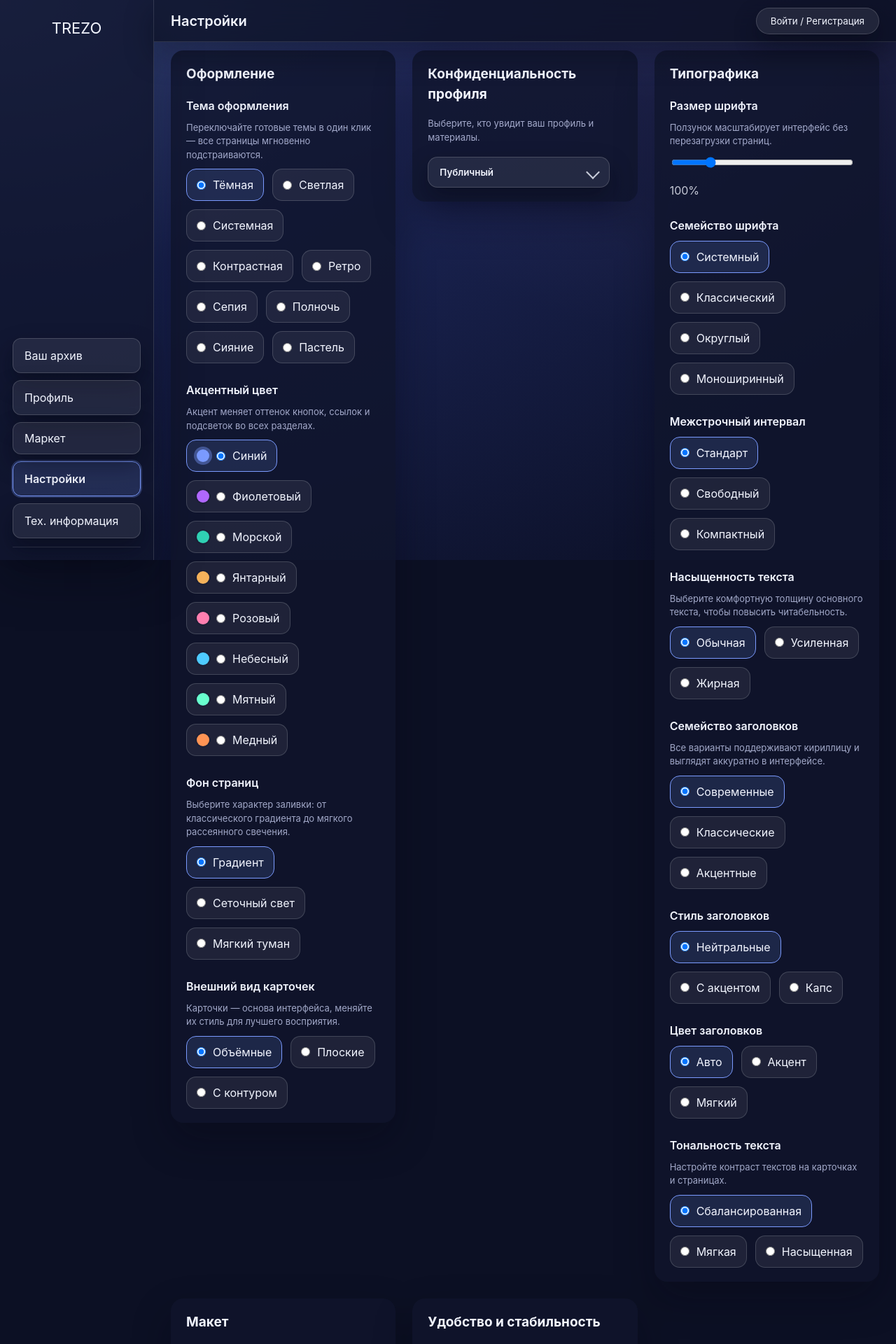
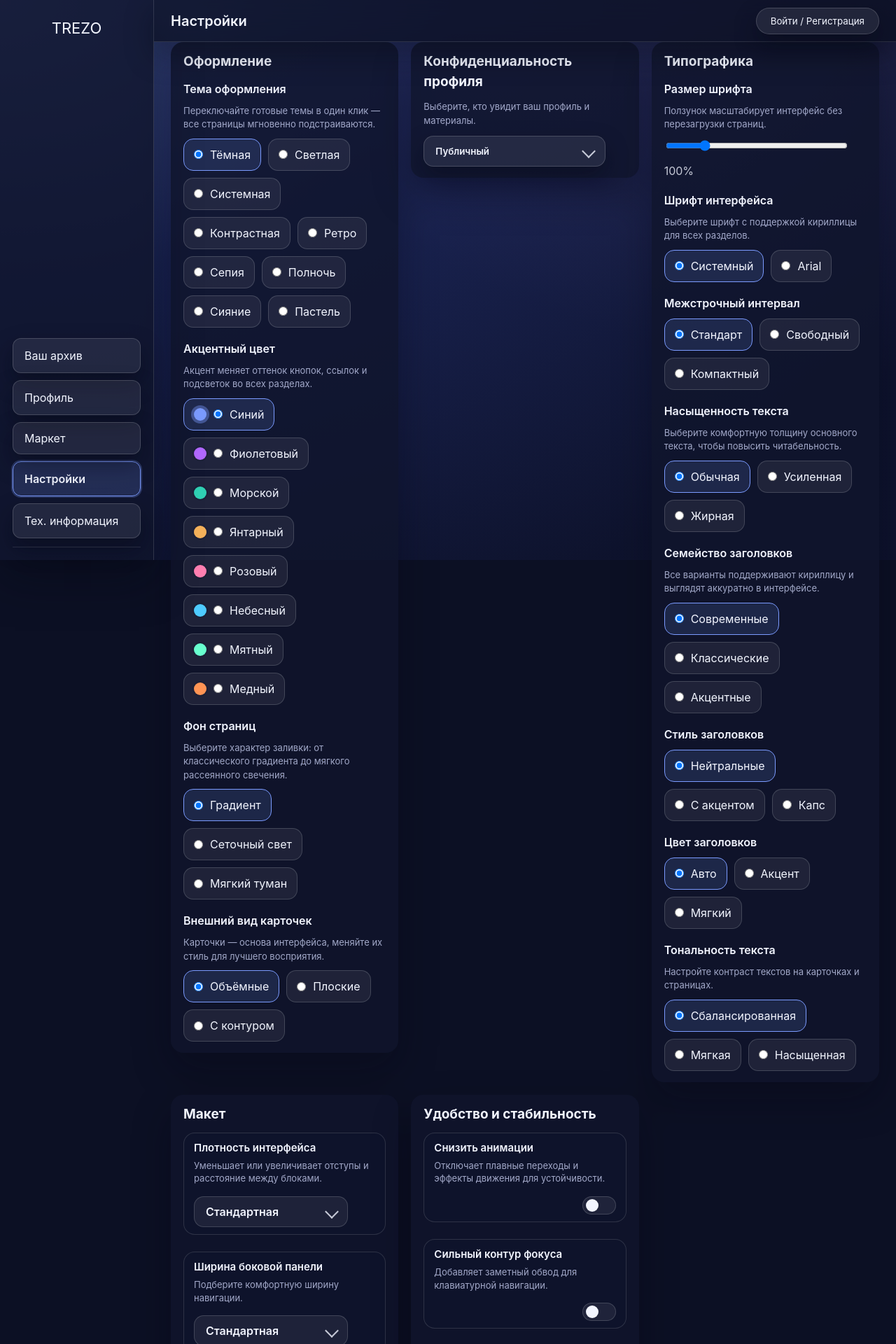
Before and after one commit to JasonVoorchees/Mysite_v.2, a Django app: page /settings.html in a window 1280 px wide. Shown: the top 1920 px of the page at 70% size. Run offline with Django 4.2, Linux system fonts and the light colour scheme.

Commit message:
Refine spacing and add font preference

```diff
--- a/core/static/css/settings.css
+++ b/core/static/css/settings.css
@@ -1,5 +1,6 @@
-.settings-grid{display:grid;grid-template-columns:repeat(auto-fit,minmax(320px,1fr));gap:var(--gap);align-items:start;align-content:start;grid-auto-flow:row dense;margin:0;}
-.card.settings-card{background:var(--card);border-radius:18px;padding:var(--space-md) calc(var(--space-md) + 2px);box-shadow:0 24px 56px rgba(5,7,18,0.32);display:flex;flex-direction:column;gap:calc(var(--space-sm) + 2px);margin:0}
+.settings-page .main{padding-top:60px;}
+.settings-grid{display:grid;grid-template-columns:repeat(auto-fit,minmax(320px,1fr));gap:18px;align-items:start;align-content:start;grid-auto-flow:row dense;margin:0;}
+.card.settings-card{background:var(--card);border-radius:18px;padding:14px 18px 16px;box-shadow:0 24px 56px rgba(5,7,18,0.32);display:flex;flex-direction:column;gap:12px;margin:0}
 body.theme-light .card.settings-card{box-shadow:0 14px 32px rgba(136,150,230,0.2);}
 body.theme-retro .card.settings-card{box-shadow:0 20px 44px rgba(14,16,28,0.38);}
 body.theme-sepia .card.settings-card{box-shadow:0 20px 44px rgba(60,32,18,0.36);}
@@ -7,9 +8,9 @@
 .settings-card h3{margin:0;font-size:16px;font-weight:600}
 .settings-note{margin:0;color:var(--muted);font-size:13px}
 .settings-group{display:flex;flex-direction:column;gap:10px}
-.settings-group+.settings-group{margin-top:8px}
-.settings-card .row{display:flex;align-items:center;gap:var(--space-xs);flex-wrap:wrap}
-.settings-card .row.range-row{gap:calc(var(--space-sm) + 2px)}
+.settings-group+.settings-group{margin-top:6px}
+.settings-card .row{display:flex;align-items:center;gap:10px;flex-wrap:wrap}
+.settings-card .row.range-row{gap:14px}
 .settings-card input[type='range']{width:260px;max-width:100%}
 .settings-card .radio{display:inline-flex;align-items:center;gap:10px;padding:10px 14px;background:color-mix(in srgb,var(--btn-bg) 86%, transparent);color:var(--btn-fg);border:1px solid var(--btn-border);border-radius:14px;transition:background-color .2s ease,color .2s ease,border-color .2s ease,transform .18s ease;cursor:pointer}
 .settings-card .radio:hover{background:var(--btn-bg-hover)}
@@ -17,7 +18,7 @@
 .settings-card .radio input{margin:0}
 .settings-card .radio input:focus-visible{outline:2px solid var(--accent);outline-offset:3px}
 .settings-card .radio input:checked+span,.settings-card .radio input:checked~span{font-weight:600}
-.theme-row{gap:10px}
+.theme-row{gap:8px}
 .theme-row label{color:var(--muted);}
 .settings-subtitle{font-size:16px;font-weight:600;margin:0}
 .accent-row .radio{position:relative;padding-left:42px}
@@ -32,7 +33,7 @@
 .accent-option--sky{--accent-swatch:#4ecbff;}
 .accent-option--mint{--accent-swatch:#68ffce;}
 .accent-option--copper{--accent-swatch:#ff9454;}
-.settings-option{display:flex;align-items:center;justify-content:space-between;gap:var(--space-sm);padding:calc(var(--space-xs) + 2px) var(--space-sm);border-radius:16px;background:color-mix(in srgb,var(--card) 88%, transparent);border:1px solid color-mix(in srgb,var(--btn-border) 80%, transparent);transition:background-color .2s ease,border-color .2s ease,box-shadow .2s ease;flex-wrap:wrap}
+.settings-option{display:flex;align-items:center;justify-content:space-between;gap:var(--space-sm);padding:10px 14px;border-radius:16px;background:color-mix(in srgb,var(--card) 88%, transparent);border:1px solid color-mix(in srgb,var(--btn-border) 80%, transparent);transition:background-color .2s ease,border-color .2s ease,box-shadow .2s ease;flex-wrap:wrap}
 .settings-option+ .settings-option{margin-top:var(--space-xs)}
 .settings-option:hover{border-color:color-mix(in srgb,var(--accent) 32%, transparent);box-shadow:0 12px 28px rgba(5,7,18,0.24)}
 .setting-option__info{display:flex;flex-direction:column;gap:4px;min-width:0}
--- a/core/static/css/style.css
+++ b/core/static/css/style.css
@@ -9,7 +9,8 @@
   --space-xl:32px;
   --space-xxl:40px;
   --gap:var(--space-lg);
-  --font-body:-apple-system,BlinkMacSystemFont,"Segoe UI",Roboto,Arial,sans-serif;
+  --ff-base:-apple-system,BlinkMacSystemFont,"Segoe UI",Roboto,Arial,sans-serif;
+  --font-body:var(--ff-base);
   --base-line-height:1.5;
   --app-gradient:
     radial-gradient(120% 120% at 0% 0%, rgba(119,148,255,.45) 0%, rgba(34,46,110,.65) 42%, rgba(14,19,46,.92) 100%),
@@ -890,10 +891,11 @@
 body.theme-contrast .file-card:hover{box-shadow:0 20px 42px rgba(0,18,40,0.38);}
 body.theme-contrast .news-card:hover .news-toggle{box-shadow:0 20px 40px rgba(0,18,40,0.36);}
 
-body.font-system{--font-body:-apple-system,BlinkMacSystemFont,"Segoe UI",Roboto,Arial,sans-serif;}
-body.font-serif{--font-body:"Georgia","Times New Roman",serif;}
-body.font-rounded{--font-body:"Nunito","Segoe UI","Arial Rounded MT Bold",sans-serif;}
-body.font-mono{--font-body:"IBM Plex Mono","SFMono-Regular","Consolas","Courier New",monospace;}
+body.font-system{--ff-base:-apple-system,BlinkMacSystemFont,"Segoe UI",Roboto,Arial,sans-serif;}
+body.font-serif{--ff-base:"Georgia","Times New Roman",serif;}
+body.font-rounded{--ff-base:"Nunito","Segoe UI","Arial Rounded MT Bold",sans-serif;}
+body.font-mono{--ff-base:"IBM Plex Mono","SFMono-Regular","Consolas","Courier New",monospace;}
+body.font-arial{--ff-base:"Arial","Helvetica",sans-serif;}
 
 body.line-normal{--base-line-height:1.5;}
 body.line-relaxed{--base-line-height:1.7;}
--- a/core/static/js/prefs.js
+++ b/core/static/js/prefs.js
@@ -24,8 +24,10 @@
   };
   const themeClasses=['theme-dark','theme-light','theme-retro','theme-sepia','theme-contrast','theme-midnight','theme-aurora','theme-pastel'];
   const accentClasses=['accent-blue','accent-violet','accent-emerald','accent-amber','accent-rose','accent-sky','accent-mint','accent-copper'];
-  const fontClasses={system:'font-system',serif:'font-serif',rounded:'font-rounded',mono:'font-mono'};
-  const fontClassValues=Object.values(fontClasses);
+  const fontStacks={
+    system:'-apple-system,BlinkMacSystemFont,"Segoe UI",Roboto,Arial,sans-serif',
+    arial:'"Arial","Helvetica",sans-serif',
+  };
   const lineClasses={normal:'line-normal',relaxed:'line-relaxed',compact:'line-compact'};
   const lineClassValues=Object.values(lineClasses);
   const densityClasses={cozy:'density-cozy',compact:'density-compact',spacious:'density-spacious'};
@@ -96,9 +98,10 @@
     else { body.classList.add('accent-'+DEFAULTS.accent); }
 
     // Typography
-    body.classList.remove(...fontClassValues);
-    const fontClass=fontClasses[prefs.fontFamily] || fontClasses[DEFAULTS.fontFamily];
-    body.classList.add(fontClass);
+    body.classList.remove('font-system','font-serif','font-rounded','font-mono','font-arial');
+    const fontKey = typeof prefs.fontFamily === 'string' ? prefs.fontFamily : DEFAULTS.fontFamily;
+    const fontStack = fontStacks[fontKey] || fontStacks[DEFAULTS.fontFamily];
+    document.documentElement.style.setProperty('--ff-base', fontStack);
 
     body.classList.remove(...lineClassValues);
     const lineClass=lineClasses[prefs.lineHeight] || lineClasses[DEFAULTS.lineHeight];
--- a/core/static/js/settings.js
+++ b/core/static/js/settings.js
@@ -5,7 +5,7 @@
 
   const allowedThemes = ['dark','light','retro','sepia','contrast','midnight','aurora','pastel','system'];
   const allowedAccents = ['blue','violet','emerald','amber','rose','sky','mint','copper'];
-  const allowedFontFamilies = ['system','serif','rounded','mono'];
+  const allowedFontFamilies = ['system','arial'];
   const allowedLineHeights = ['normal','relaxed','compact'];
   const allowedDensity = ['cozy','compact','spacious'];
   const allowedSidebar = ['narrow','normal','wide'];
--- a/core/templates/settings.html
+++ b/core/templates/settings.html
@@ -8,7 +8,7 @@
   <link rel="stylesheet" href="{% static 'css/style.css' %}" />
   <link rel="stylesheet" href="{% static 'css/settings.css' %}" />
 </head>
-<body>
+<body class="settings-page">
   <aside class="sidebar">
     <a class="logo" href="index.html" aria-label="На главную">TREZO</a>
     <nav class="side-nav">
@@ -120,12 +120,11 @@
           </div>
 
           <div class="settings-group">
-            <h3 class="settings-subtitle">Семейство шрифта</h3>
+            <h3 class="settings-subtitle">Шрифт интерфейса</h3>
+            <p class="settings-note">Выберите шрифт с поддержкой кириллицы для всех разделов.</p>
             <div class="row theme-row">
               <label class="radio"><input type="radio" name="fontFamily" value="system" data-pref="fontFamily" data-toast="Шрифт: системный" /> Системный</label>
-              <label class="radio"><input type="radio" name="fontFamily" value="serif" data-pref="fontFamily" data-toast="Шрифт: с засечками" /> Классический</label>
-              <label class="radio"><input type="radio" name="fontFamily" value="rounded" data-pref="fontFamily" data-toast="Шрифт: округлый" /> Округлый</label>
-              <label class="radio"><input type="radio" name="fontFamily" value="mono" data-pref="fontFamily" data-toast="Шрифт: моноширинный" /> Моноширинный</label>
+              <label class="radio"><input type="radio" name="fontFamily" value="arial" data-pref="fontFamily" data-toast="Шрифт: Arial" /> Arial</label>
             </div>
           </div>
 
```
Also changed, not shown: other parts of core/static/css/style.css (+16 -16 lines), core/static/css/profile.css (+4 -4 lines).
